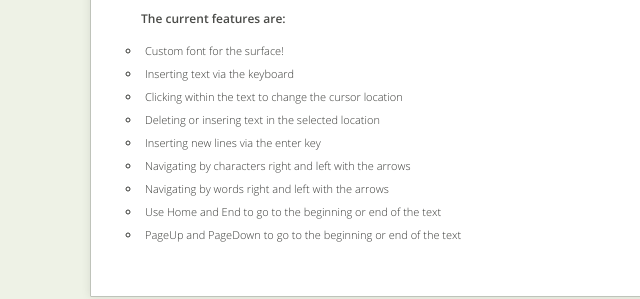
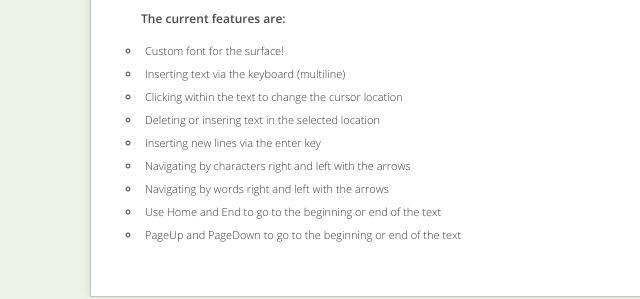
Before and after one commit to substance/surface, a plain HTML site: page index.html in a window 1280 px wide. Shown: the part 159-458 px from the top of the page, 19-659 px from the left. Drawn offline with Linux system fonts and the light colour scheme.

Commit message:
text change

```diff
--- a/index.html
+++ b/index.html
@@ -56,7 +56,7 @@
       <p>The current features are:</p>
       <ul>
         <li>Custom font for the surface!</li>
-        <li>Inserting text via the keyboard</li>
+        <li>Inserting text via the keyboard (multiline)</li>
         <li>Clicking within the text to change the cursor location</li>
         <li>Deleting or insering text in the selected location</li>
         <li>Inserting new lines via the enter key</li>
```
